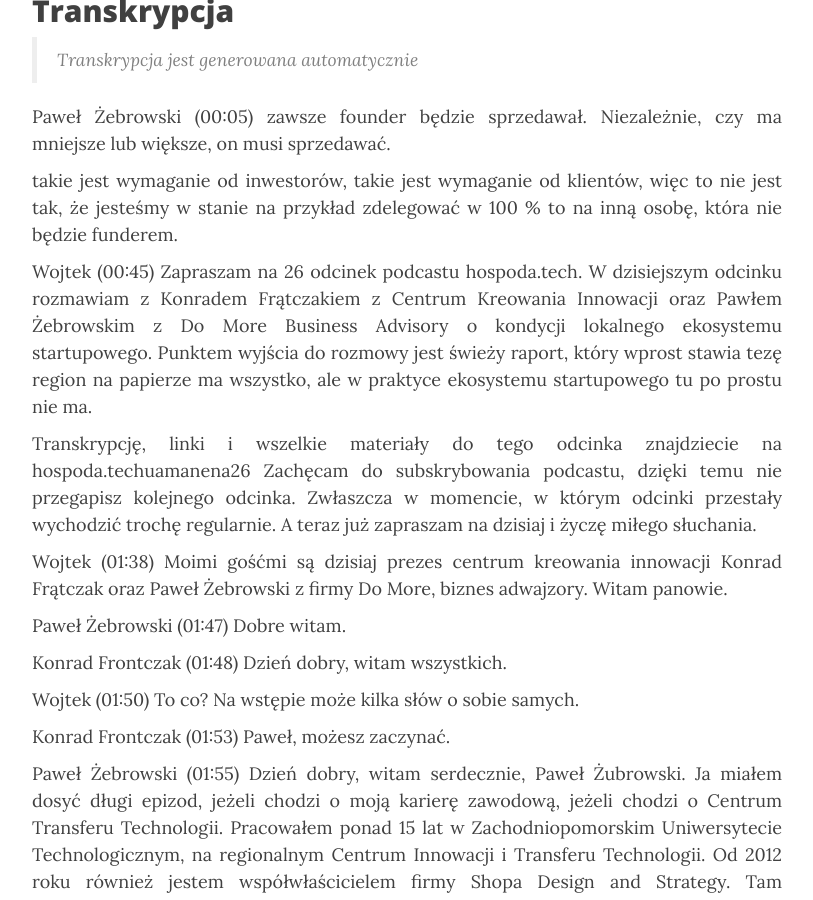
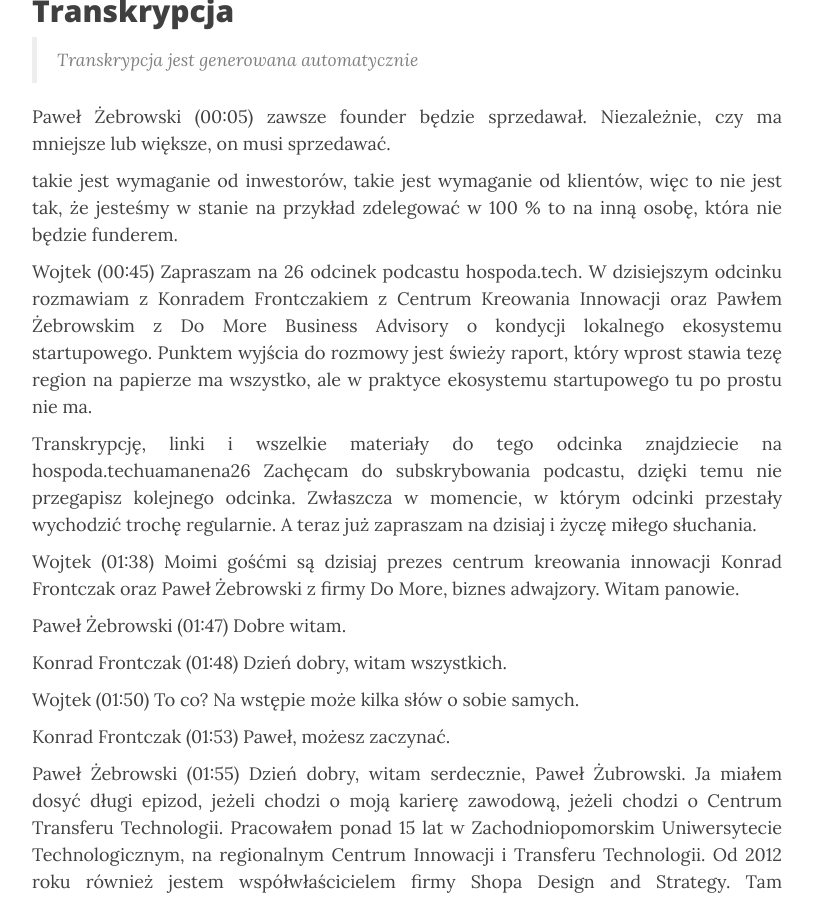
Before and after one commit to wnowicki/hospoda, a Jekyll site: the page built from _posts/2026-04-14-26.md, in a window 1280 px wide and 900 px high, scrolled down 1386 px. Shown: the whole window, without its empty margins (233-1046 px from the left). Built offline with Jekyll 4.4.1, drawn with Linux system fonts in a browser that asks for light colours; nearby versions of some CDN libraries.

Commit message:
Update 2026-04-14-26.md

```diff
--- a/_posts/2026-04-14-26.md
+++ b/_posts/2026-04-14-26.md
@@ -36,12 +36,12 @@ zawsze founder będzie sprzedawał. Niezależnie, czy ma mniejsze lub większe,
 takie jest wymaganie od inwestorów, takie jest wymaganie od klientów, więc to nie jest tak, że jesteśmy w stanie na przykład zdelegować w 100 % to na inną osobę, która nie będzie funderem.
 
 Wojtek (00:45)
-Zapraszam na 26 odcinek podcastu hospoda.tech. W dzisiejszym odcinku rozmawiam z Konradem Frątczakiem z Centrum Kreowania Innowacji oraz Pawłem Żebrowskim z Do More Business Advisory o kondycji lokalnego ekosystemu startupowego. Punktem wyjścia do rozmowy jest świeży raport, który wprost stawia tezę region na papierze ma wszystko, ale w praktyce ekosystemu startupowego tu po prostu nie ma.
+Zapraszam na 26 odcinek podcastu hospoda.tech. W dzisiejszym odcinku rozmawiam z Konradem Frontczakiem z Centrum Kreowania Innowacji oraz Pawłem Żebrowskim z Do More Business Advisory o kondycji lokalnego ekosystemu startupowego. Punktem wyjścia do rozmowy jest świeży raport, który wprost stawia tezę region na papierze ma wszystko, ale w praktyce ekosystemu startupowego tu po prostu nie ma.
 
 Transkrypcję, linki i wszelkie materiały do tego odcinka znajdziecie na hospoda.techuamanena26 Zachęcam do subskrybowania podcastu, dzięki temu nie przegapisz kolejnego odcinka. Zwłaszcza w momencie, w którym odcinki przestały wychodzić trochę regularnie. A teraz już zapraszam na dzisiaj i życzę miłego słuchania.
 
 Wojtek (01:38)
-Moimi gośćmi są dzisiaj prezes centrum kreowania innowacji Konrad Frątczak oraz Paweł Żebrowski z firmy Do More, biznes adwajzory. Witam panowie.
+Moimi gośćmi są dzisiaj prezes centrum kreowania innowacji Konrad Frontczak oraz Paweł Żebrowski z firmy Do More, biznes adwajzory. Witam panowie.
 
 Paweł Żebrowski (01:47)
 Dobre witam.
```
